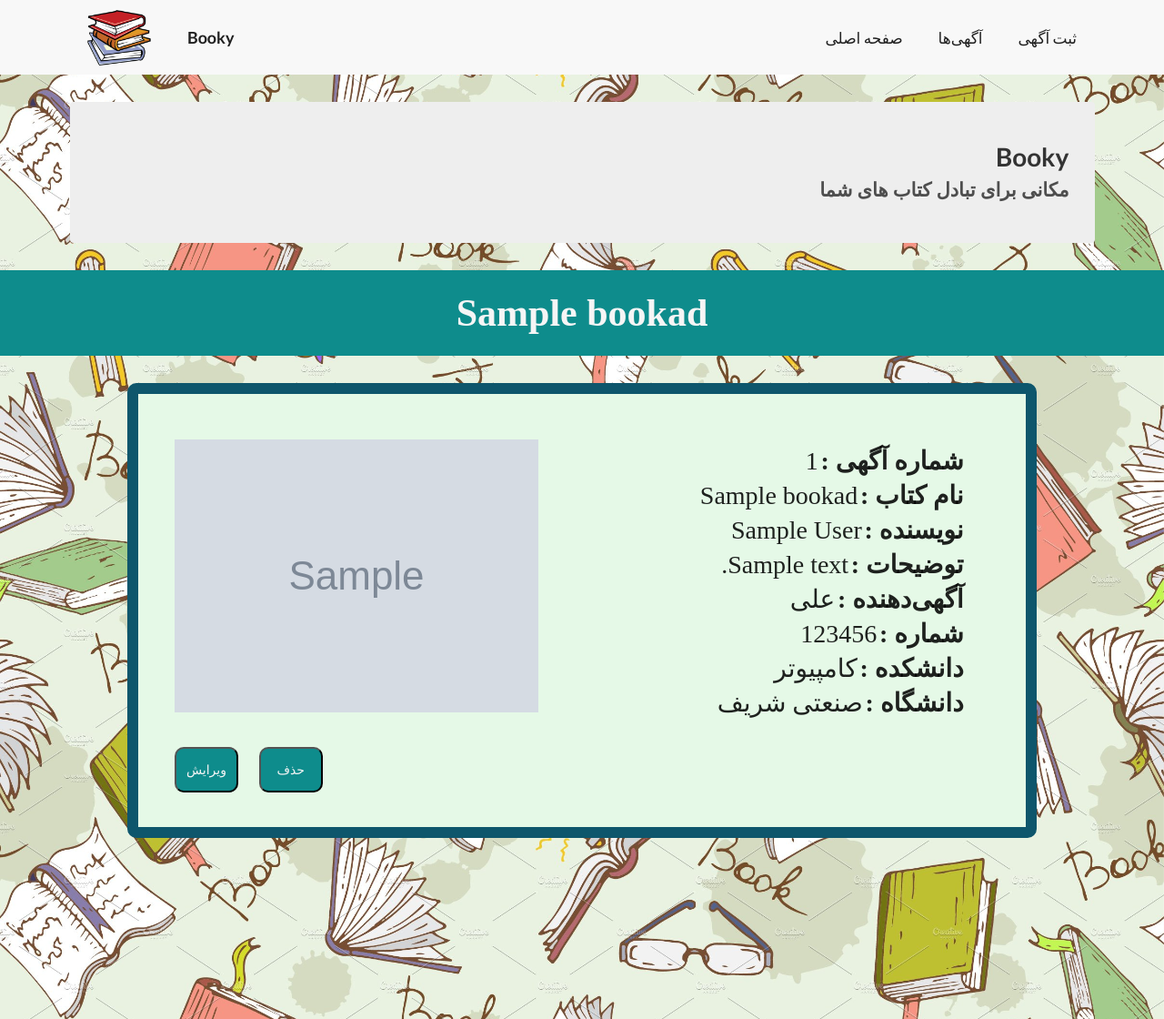
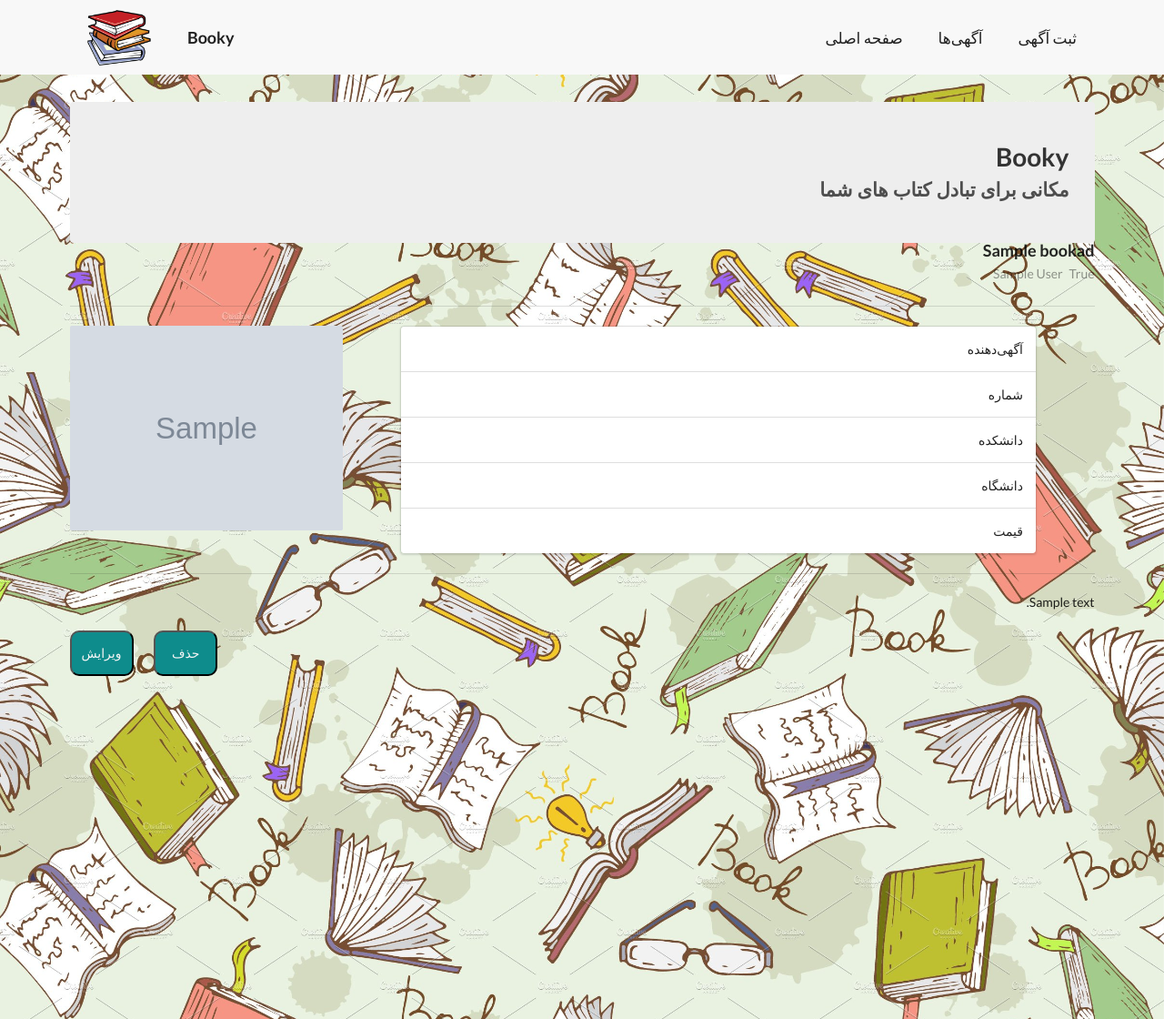
Before and after one commit to reza-yb/napela, a Django app: page /ads/1/ in a window 1280 px wide. Shown: the top 1120 px of the page at 91% size. Run offline with Django 3.2, Linux system fonts and the light colour scheme; tables that the repository leaves empty hold one stand-in row (values such as "Sample post"); grey boxes marked "Sample" are stand-in pictures.

Commit message:
styling forms 3.0

```diff
--- a/BookAdvertisement/templates/ad_info.html
+++ b/BookAdvertisement/templates/ad_info.html
@@ -16,53 +16,88 @@
             </p>
         </div>
     </div>
-
-    <h1 class="ad_info_h1" style="text-align: center">
-        {{ ad.title }}
-    </h1>
-    <div class="info_container">
-        {% if ad.poster.url is not None %}
-            <img class="info_container__image" src="{{ ad.poster.url }}">
-        {% else %}
-            {% if ad.sell %}
-                <img class="info_container__image" src="{% static 'images/sell_default.png' %}">
-            {% else %}
-                <img class="info_container__image" src="{% static 'images/buy_default.png' %}">
-            {% endif %}
-        {% endif %}
-
-        <div class="container__text">
-            <ul class="ad_info_ul">
-                <li class="ad_info_li"><span class="iransansdn_bold_size2">شماره آگهی :</span>
-                    <span class="iransansdn_size2"> {{ ad.id }} </span></li>
-
-
-                <li class="ad_info_li"><span class="iransansdn_bold_size2">نام کتاب :</span>
-                    <span class="iransansdn_size2"> {{ ad.title }} </span></li>
-
-                <li class="ad_info_li"><span class="iransansdn_bold_size2">نویسنده :</span>
-                    <span class="iransansdn_size2"> {{ ad.author }} </span></li>
-
-                <li class="ad_info_li"><span class="iransansdn_bold_size2">توضیحات :</span>
-                    <span class="iransansdn_size2"> {{ ad.description }} </span></li>
-
-                <li class="ad_info_li"><span class="iransansdn_bold_size2">آگهی‌دهنده :</span>
-                    <span class="iransansdn_size2"> علی </span></li>
-                <li class="ad_info_li"><span class="iransansdn_bold_size2">شماره :</span>
-                    <span class="iransansdn_size2"> 123456 </span></li>
-                <li class="ad_info_li"><span class="iransansdn_bold_size2">دانشکده :</span>
-                    <span class="iransansdn_size2"> کامپیوتر </span></li>
-
-                <li class="ad_info_li"><span class="iransansdn_bold_size2">دانشگاه :</span>
-                    <span class="iransansdn_size2"> صنعتی شریف </span></li>
-
-            </ul>
+{##}
+{#    <h1 class="ad_info_h1" style="text-align: center">#}
+{#        {{ ad.title }}#}
+{#    </h1>#}
+{#    <div class="info_container">#}
+{#        {% if ad.poster.url is not None %}#}
+{#            <img class="info_container__image" src="{{ ad.poster.url }}">#}
+{#        {% else %}#}
+{#            <img class="info_container__image" src="{% static 'images/default.jpg' %}">#}
+{#        {% endif %}#}
+{##}
+{#        <div class="container__text">#}
+{#            <ul class="ad_info_ul">#}
+{#                <li class="ad_info_li"><span class="iransansdn_bold_size2">شماره آگهی :</span>#}
+{#                    <span class="iransansdn_size2"> {{ ad.id }} </span></li>#}
+{##}
+{##}
+{#                <li class="ad_info_li"><span class="iransansdn_bold_size2">نام کتاب :</span>#}
+{#                    <span class="iransansdn_size2"> {{ ad.title }} </span></li>#}
+{##}
+{#                <li class="ad_info_li"><span class="iransansdn_bold_size2">نویسنده :</span>#}
+{#                    <span class="iransansdn_size2"> {{ ad.author }} </span></li>#}
+{##}
+{#                <li class="ad_info_li"><span class="iransansdn_bold_size2">توضیحات :</span>#}
+{#                    <span class="iransansdn_size2"> {{ ad.description }} </span></li>#}
+{##}
+{#                <li class="ad_info_li"><span class="iransansdn_bold_size2">آگهی‌دهنده :</span>#}
+{#                    <span class="iransansdn_size2"> علی </span></li>#}
+{#                <li class="ad_info_li"><span class="iransansdn_bold_size2">شماره :</span>#}
+{#                    <span class="iransansdn_size2"> 123456 </span></li>#}
+{#                <li class="ad_info_li"><span class="iransansdn_bold_size2">دانشکده :</span>#}
+{#                    <span class="iransansdn_size2"> کامپیوتر </span></li>#}
+{##}
+{#                <li class="ad_info_li"><span class="iransansdn_bold_size2">دانشگاه :</span>#}
+{#                    <span class="iransansdn_size2"> صنعتی شریف </span></li>#}
+{##}
+{#            </ul>#}
+{#        </div>#}
+{##}
+{#        <button class="edit_button" onclick="window.open('/ads/{{ ad.id }}/edit')">ویرایش</button>#}
+{#        <button class="delete_button" onclick="window.open('/ads/{{ ad.id }}/delete')">حذف</button>#}
+{##}
+{##}
+{#    </div>#}
+    <div class="ui container">
+        <div class="ui relaxed divided items">
+            <div class="item">
+                <div class="content" dir="rtl">
+                    <a class="header">{{ ad.title }}</a>
+                    <div class="meta">
+                        <a>{{ ad.author }}</a>
+                        <a>{{ ad.sell }}</a>
+                    </div>
+                </div>
+            </div>
+            <div class="item">
+                <div class="ui medium image">
+                    {% if ad.poster.url is not None %}
+                        <img src="{{ ad.poster.url }}">
+                    {% else %}
+                        <img class="info_container__image" src="{% static 'images/default.jpg' %}">
+                    {% endif %}
+                </div>
+                <div class="ui text container float right">
+                    <div class="ui segments">
+                        <div class="ui segment" dir="rtl">آگهی‌دهنده</div>
+                        <div class="ui segment" dir="rtl">شماره</div>
+                        <div class="ui segment" dir="rtl">دانشکده</div>
+                        <div class="ui segment" dir="rtl">دانشگاه</div>
+                        <div class="ui segment" dir="rtl">قیمت</div>
+                    </div>
+                </div>
+            </div>
+            <div class="item" dir="rtl">
+                <div class="description" dir="rtl">
+                  {{ ad.description }}
+                </div>
+            </div>
         </div>
 
         <button class="edit_button" onclick="window.open('/ads/{{ ad.id }}/edit')">ویرایش</button>
         <button class="delete_button" onclick="window.open('/ads/{{ ad.id }}/delete')">حذف</button>
 
-
     </div>
-
 {% endblock content %}
```
